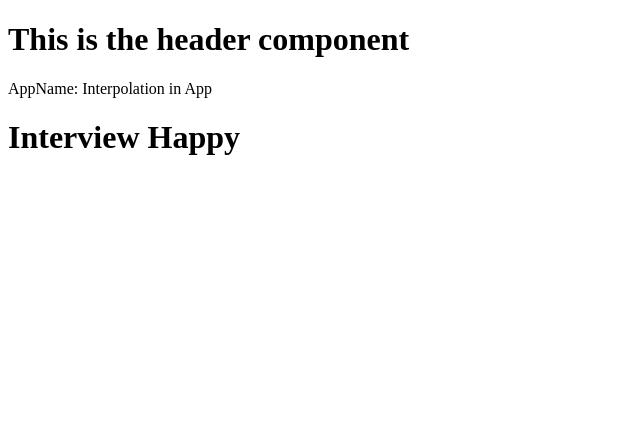
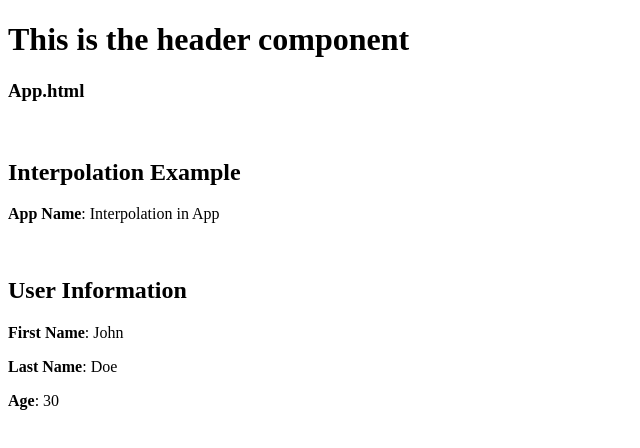
Before and after one commit to strubloid/angular21, an Angular app: page / in a window 1280 px wide. Shown: the top 448 px of the page, without its empty margins (0-640 px from the left). Built offline with nearby package versions, Linux system fonts and the light colour scheme.

Commit message:
adding an interpolation example

```diff
--- a/src/app/app.html
+++ b/src/app/app.html
@@ -1,2 +1,3 @@
 <app-header></app-header>
-<h1>Interview Happy</h1>
+<h3>App.html</h3>
+<app-interpolation></app-interpolation>
--- a/src/app/app.ts
+++ b/src/app/app.ts
@@ -1,10 +1,11 @@
 import { Component, signal } from '@angular/core';
 import { RouterOutlet } from '@angular/router';
 import { Header } from './components/header/header';
+import { Interpolation } from './components/interpolation/interpolation';
 
 @Component({
   selector: 'app-root',
-  imports: [RouterOutlet, Header],
+  imports: [RouterOutlet, Header, Interpolation],
   templateUrl: './app.html',
   styleUrl: './app.scss',
 })
--- a/src/app/components/header/header.html
+++ b/src/app/components/header/header.html
@@ -1,6 +1,3 @@
 <header>
   <h1>This is the header component</h1>
-  <div>
-    <p>AppName: {{ appName }}</p>
-  </div>
 </header>
--- a/src/app/components/header/header.ts
+++ b/src/app/components/header/header.ts
@@ -7,8 +7,4 @@ import { Component } from '@angular/core';
   templateUrl: './header.html',
   styleUrl: './header.scss',
 })
-export class Header {
-  // this is an example of interpolation in Angular, where
-  // we bind the appName property to the template
-  appName = 'Interpolation in App';
-}
+export class Header {}
--- /dev/null
+++ b/src/app/components/interpolation/interpolation.html
@@ -0,0 +1,10 @@
+<div>
+  <br />
+  <h2>Interpolation Example</h2>
+  <p><b>App Name</b>: {{ appName }}</p>
+  <br />
+  <h2>User Information</h2>
+  <p><b>First Name</b>: {{ user.firstName }}</p>
+  <p><b>Last Name</b>: {{ user.lastName }}</p>
+  <p><b>Age</b>: {{ user.age }}</p>
+</div>
--- /dev/null
+++ b/src/app/components/interpolation/interpolation.ts
@@ -0,0 +1,19 @@
+import { Component } from '@angular/core';
+
+@Component({
+  selector: 'app-interpolation',
+  imports: [],
+  templateUrl: './interpolation.html',
+  styleUrl: './interpolation.scss',
+})
+export class Interpolation {
+  // this is an example of interpolation in Angular, where
+  // we bind the appName property to the template
+  appName = 'Interpolation in App';
+
+  user = {
+    firstName: 'John',
+    lastName: 'Doe',
+    age: 30,
+  };
+}
```
Also changed, not shown: src/app/components/interpolation/interpolation.scss (added), 1 other file (tests, documents, lock files or other folders).
